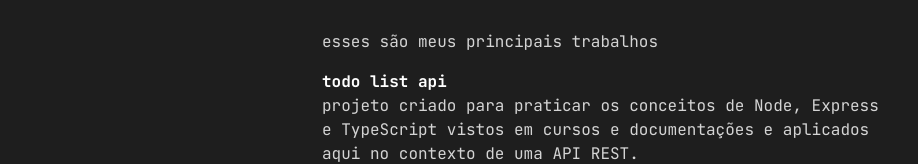
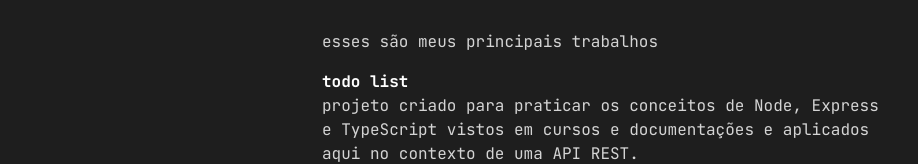
Before and after one commit to marcelloventurini/portfolio, a React (Vite) app: page /trabalhos in a window 1280 px wide. Shown: the part 262-426 px from the top of the page, without its empty margins (33-951 px from the left). Built offline with nearby package versions, Linux system fonts and the light colour scheme.

Commit message:
refactor: create a component to handle work items

```diff
--- /dev/null
+++ b/src/pages/Works/WorkItem/WorkItem.module.scss
@@ -0,0 +1,5 @@
+@import '../../../styles/variables';
+
+.title {
+  margin-top: $margin-xs;
+}
--- /dev/null
+++ b/src/pages/Works/WorkItem/WorkItem.tsx
@@ -0,0 +1,20 @@
+import styles from './WorkItem.module.scss'
+
+interface WorkItemProps {
+  href: string
+  title: string
+  description: string
+}
+
+const WorkItem = ({ href, title, description }: WorkItemProps) => {
+  return (
+    <>
+      <a href={href} target='_blank' className={styles.title}>
+        {title}
+      </a>
+      <p>{description}</p>
+    </>
+  )
+}
+
+export default WorkItem
--- a/src/pages/Works/Works.module.scss
+++ b/src/pages/Works/Works.module.scss
@@ -3,8 +3,4 @@
 .container {
   display: flex;
   flex-direction: column;
-
-  &__project {
-    margin-top: $margin-xs;
-  }
 }
--- a/src/pages/Works/Works.tsx
+++ b/src/pages/Works/Works.tsx
@@ -1,33 +1,22 @@
+import WorkItem from './WorkItem/WorkItem'
 import styles from './Works.module.scss'
 
 const Works = () => {
   return (
     <section className={styles.container}>
       <h1>esses são meus principais trabalhos</h1>
-      <a
+      <WorkItem
         href='https://github.com/marcelloventurini/to-do-list'
-        target='_blank'
-        className={styles.container__project}
-      >
-        todo list api
-      </a>
-      <p>
-        projeto criado para praticar os conceitos de Node, Express e TypeScript
-        vistos em cursos e documentações e aplicados aqui no contexto de uma API
-        REST.
-      </p>
-      <a
+        title='todo list'
+        description='projeto criado para praticar os conceitos de Node, Express e TypeScript vistos em cursos e documentações e aplicados aqui no contexto de uma API REST.'
+      />
+      <WorkItem
         href='https://github.com/marcelloventurini/blog-api'
-        target='_blank'
-        className={styles.container__project}
-      >
-        blog api
-      </a>
-      <p>
-        este é um projeto totalmente funcional para o gerenciamento de usuários
+        title='blog api'
+        description='este é um projeto totalmente funcional para o gerenciamento de usuários
         e posts, no contexto de um blog, criado com o intuito de praticar Node,
-        Express e TypeScript.
-      </p>
+        Express e TypeScript.'
+      />
     </section>
   )
 }
```
